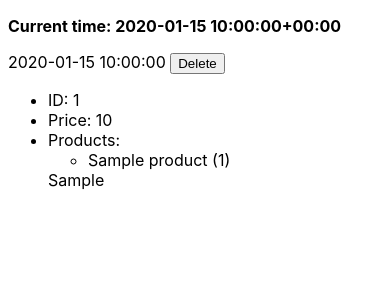
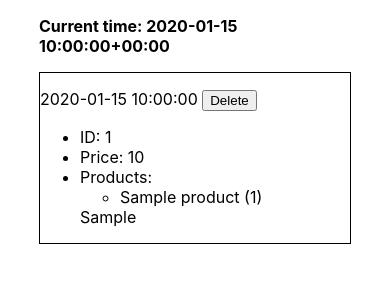
Before and after one commit to shinycore/kiosk, a Flask app: template kiosk/server/templates/browse.html.j2 in a window 390 px wide. Shown: the top 300 px of the page. Run offline with Flask 2, Linux system fonts and the light colour scheme; the template is opened without the code that fills it: most values are stand-ins (such as "Sample title", 1, 10 or a date in 2020); parts of the project's set-up code (start-up, migrations or seed data) failed here and were passed over.

Commit message:
Set up CSS breakpoints and grid

```diff
--- a/kiosk/server/templates/browse.html.j2
+++ b/kiosk/server/templates/browse.html.j2
@@ -8,8 +8,9 @@
 </head>
 <body>
     <p><b>Current time: {{ now.astimezone() }}</b></p>
+    <main>
         {% for entry in entries %}
-        <div id="entry{{ entry.id }}">
+            <section id="entry{{ entry.id }}">
                 <p>{{ entry.date }}
                     <button onclick="del({{ entry.id }})">Delete</button>
                 </p>
@@ -25,15 +26,16 @@
                         {{ entry.product_ids }}
                     </li>
                 </ul>
-        </div>
+            </section>
         {% endfor %}
+    </main>
 
     <script type="text/javascript">
         function del(idx) {
             fetch("/entry/" + idx, {method: "DELETE"}).then((res) => {
                 if (res.ok) {
-                    const div = document.getElementById("entry" + idx);
-                    div.style.color = "lightgray";
+                    const section = document.getElementById("entry" + idx);
+                    section.style.color = "lightgray";
                 }
             });
         }
--- a/kiosk/server/templates/style.css.j2
+++ b/kiosk/server/templates/style.css.j2
@@ -1,3 +1,51 @@
 body {
     font-family: "-apple-system", "system-ui", "Arial", sans-serif;
+    margin: 16px;
+    max-width: 312px;
 }
+
+main {
+    column-gap: 8px;
+    display: grid;
+    row-gap: 8px;
+}
+
+section {
+    border: 1px solid black;
+}
+
+@media (min-width: 360px) {
+    body {
+        margin: 16px auto;
+    }
+}
+
+@media (min-width: 672px) {
+    body {
+        max-width: 632px;
+    }
+
+    main {
+        grid-template-columns: repeat(2, 1fr);
+    }
+}
+
+@media (min-width: 992px) {
+    body {
+        max-width: 952px;
+    }
+
+    main {
+        grid-template-columns: repeat(3, 1fr);
+    }
+}
+
+@media (min-width: 1312px) {
+    body {
+        max-width: 1272px;
+    }
+
+    main {
+        grid-template-columns: repeat(4, 1fr);
+    }
+}
```
Lines whose indentation alone changed are shown as unchanged.
